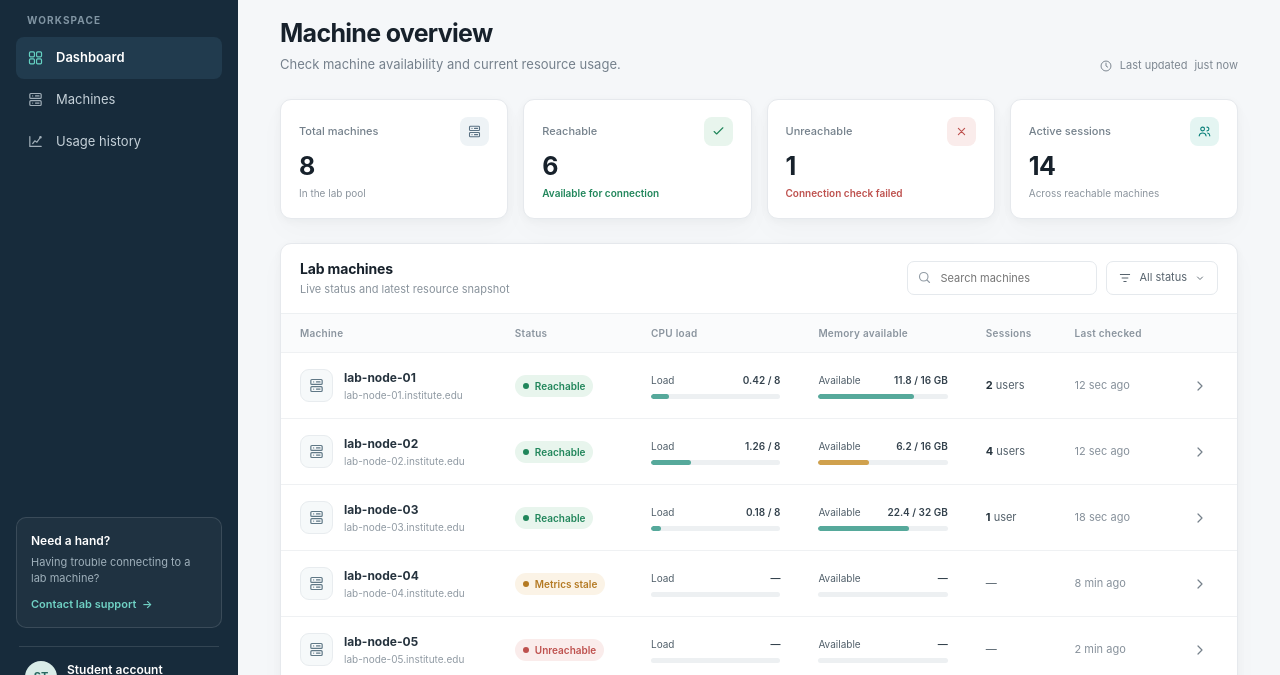
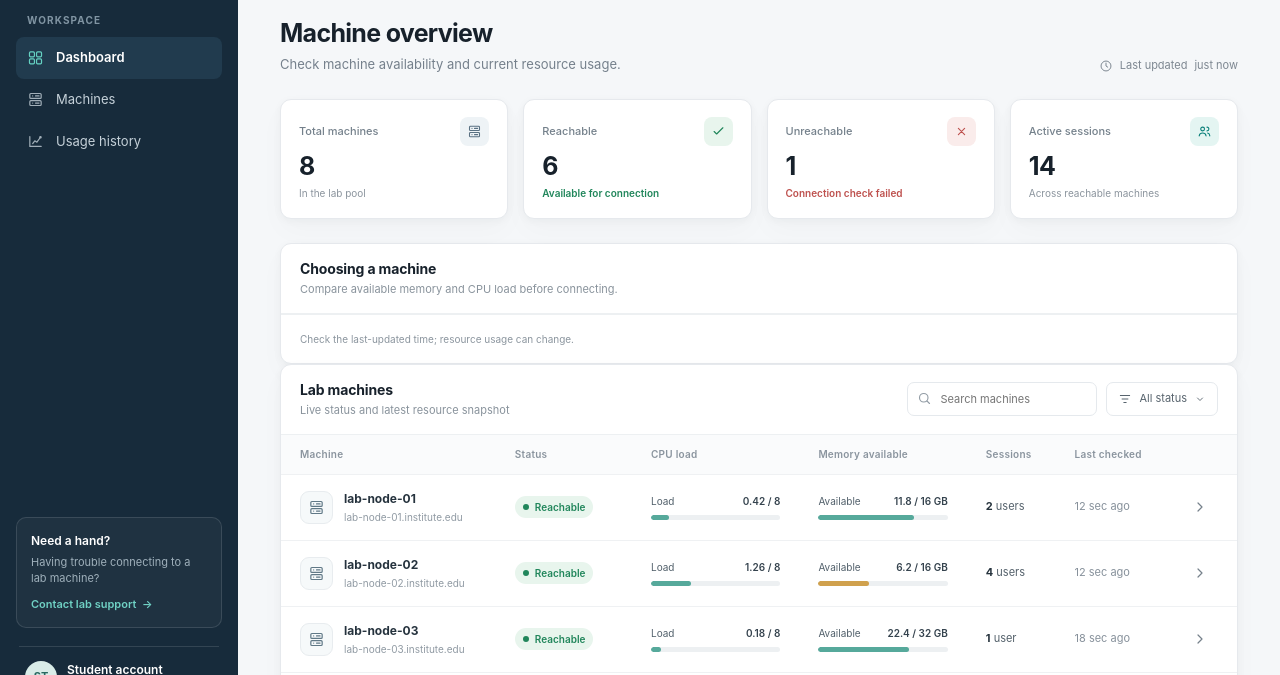
Before and after one commit to sourabh2code/SSH-Dashboard, a plain HTML site: page Dashboard/Web Interface/index.html in a window 1280 px wide. Shown: the part 82-757 px from the top of the page. Drawn offline with Linux system fonts and the light colour scheme.

Commit message:
Added machine selection tip

```diff
--- a/Dashboard/Web Interface/index.html
+++ b/Dashboard/Web Interface/index.html
@@ -157,6 +157,17 @@
           <article class="metric-card"><div class="metric-top"><span class="metric-label">Unreachable</span><span class="metric-icon" style="background:var(--red-pale);color:var(--red)"><svg viewBox="0 0 24 24" fill="none" stroke="currentColor" stroke-width="1.8"><path d="m7 7 10 10M17 7 7 17" stroke-linecap="round"/></svg></span></div><div class="metric-value" id="offline-count">1</div><div class="metric-foot"><span class="bad">Connection check failed</span></div></article>
           <article class="metric-card"><div class="metric-top"><span class="metric-label">Active sessions</span><span class="metric-icon" style="background:var(--teal-pale);color:var(--teal)"><svg viewBox="0 0 24 24" fill="none" stroke="currentColor" stroke-width="1.7"><circle cx="9" cy="8" r="3"/><path d="M3.5 19c.5-3 2.4-4.5 5.5-4.5s5 1.5 5.5 4.5M16 11a3 3 0 1 0 0-6M17 14.5c2.1.4 3.3 1.9 3.5 4.5" stroke-linecap="round"/></svg></span></div><div class="metric-value" id="session-count">14</div><div class="metric-foot">Across reachable machines</div></article>
         </div>
+
+        <section class="panel" aria-labelledby="selection-tip-title">
+          <div class="panel-head">
+            <div>
+              <h2 class="panel-title" id="selection-tip-title">Choosing a machine</h2>
+              <div class="panel-caption">Compare available memory and CPU load before connecting.</div>
+            </div>
+          </div>
+          <div class="panel-foot"><span>Check the last-updated time; resource usage can change.</span></div>
+        </section>
+
         <section class="panel" id="machines" aria-labelledby="machine-list-title">
           <div class="panel-head">
             <div><h2 class="panel-title" id="machine-list-title">Lab machines</h2><div class="panel-caption">Live status and latest resource snapshot</div></div>
```
Also changed, not shown: 2 other files.
